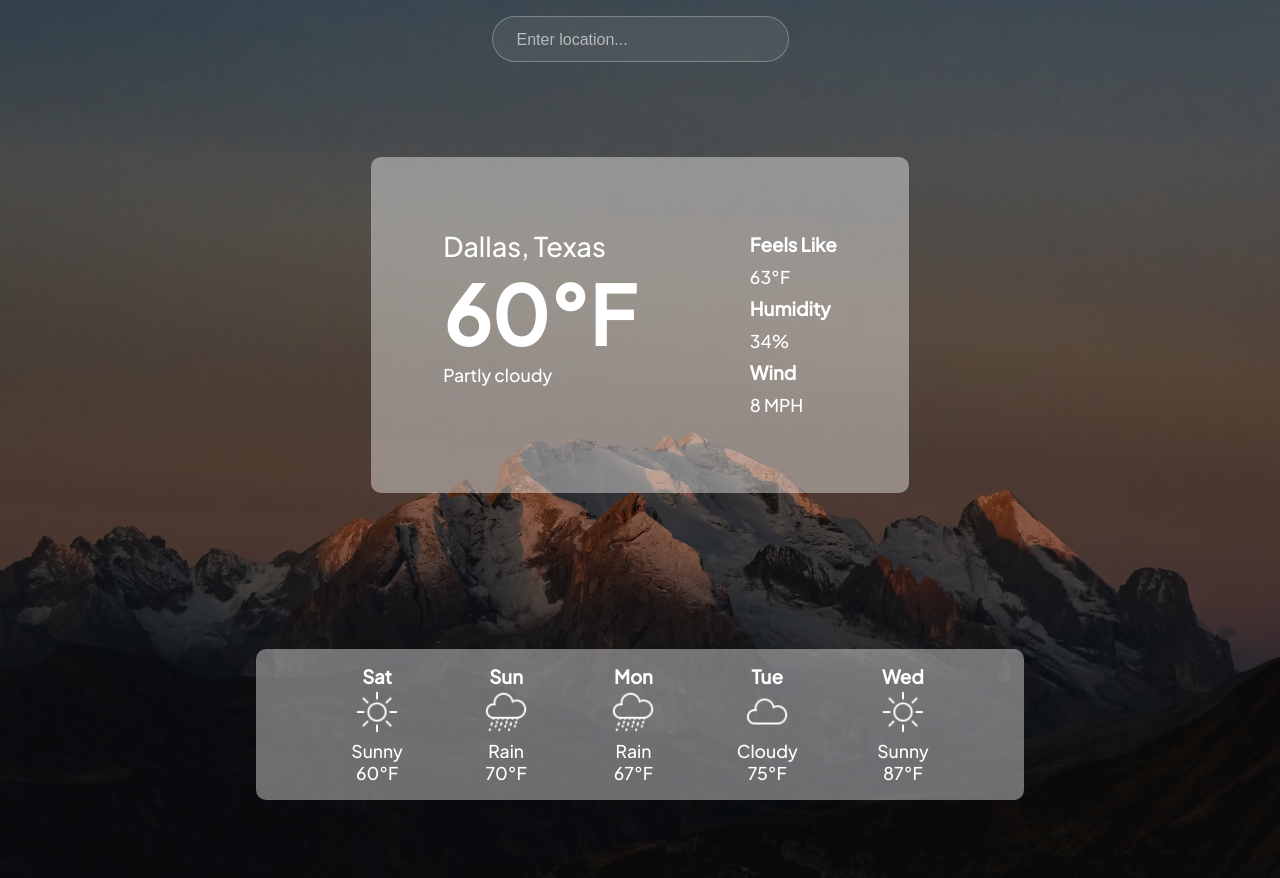
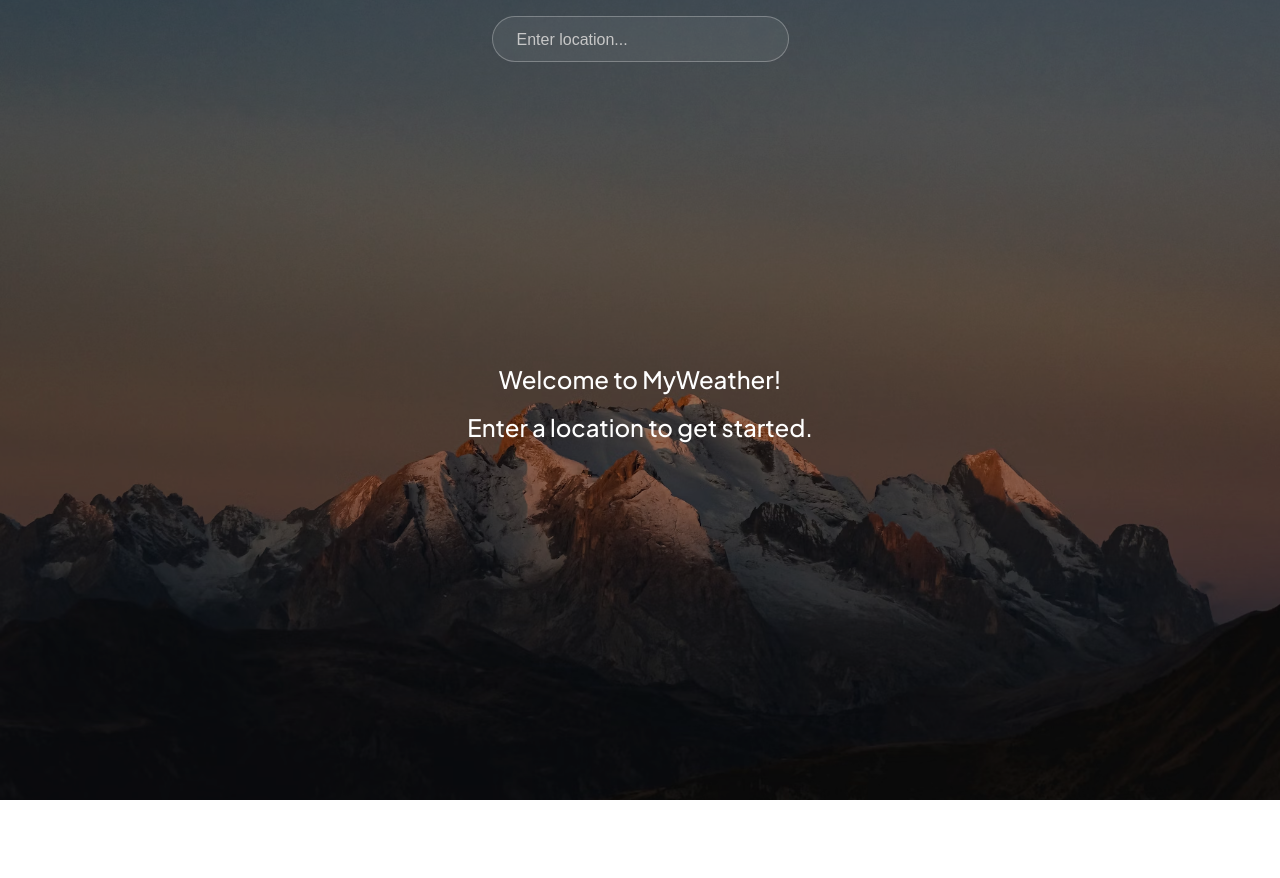
Before and after one commit to chynapb/my-weather, a React (Create React App) app: page / in a window 1280 px wide. After the commit the page ends 800 px from the top, so only its background shows below. Built offline with nearby package versions, Linux system fonts and the light colour scheme.

Commit message:
Axios and data

```diff
--- a/package.json
+++ b/package.json
@@ -7,6 +7,7 @@
     "@testing-library/react": "^13.4.0",
     "@testing-library/user-event": "^13.5.0",
     "axios": "^1.5.0",
+    "moment": "^2.29.4",
     "react": "^18.2.0",
     "react-dom": "^18.2.0",
     "react-scripts": "5.0.1",
--- a/src/App.css
+++ b/src/App.css
@@ -47,18 +47,18 @@ input {
 }
 
 input:hover {
-  background: rgba(255, 255, 255, 0.151);
+  background: rgba(255, 255, 255, 0.25);
   transition: 0.3s;
 }
 
 ::placeholder {
-  color: #b9b9b9;
+  color: #c7c7c7;
   font-size: 1rem;
 }
 
 .container {
-  max-width: 800px;
-  height: 800px;
+  max-width: 650px;
+  height: 650px;
   margin: auto;
   padding: 0 1rem;
   position: relative;
@@ -67,14 +67,19 @@ input:hover {
   justify-content: space-around;
 }
 
+.welcome > p {
+  font-size: 1.5rem;
+  text-align: center;
+  line-height: 3rem;
+}
+
 .current {
   display: flex;
-  margin: 1rem auto;
-  width: 70%;
-  margin: 1rem auto;
+  width: 100%;
+  margin: 100px auto;
   padding: 4.5rem;
-  border-radius: 10px;
-  background-color: rgba(255, 255, 255, 0.404);
+  border-radius: 15px;
+  background-color: rgba(255, 255, 255, 0.2);
 }
 
 .forecast {
@@ -82,14 +87,27 @@ input:hover {
   justify-content: space-evenly;
   text-align: center;
   width: 100%;
-  margin: 1rem auto;
+  margin: auto;
   padding: 1rem;
-  border-radius: 10px;
-  background-color: rgba(255, 255, 255, 0.404);
+  border-radius: 15px;
+  background-color: rgba(255, 255, 255, 0.2);
 }
 
-.city > p {
-  font-size: 1.7rem;
+.days {
+  padding-bottom: 5px;
+}
+
+.city {
+  font-size: 1.5rem;
+  padding-bottom: 5px;
+}
+
+.condition {
+  font-size: 1.5rem;
+}
+
+.bold {
+  font-weight: bold;
 }
 
 .left {
@@ -102,18 +120,24 @@ input:hover {
   flex-direction: column;
   align-items: flex-start;
   text-align: left;
-  line-height: 2rem;
+  line-height: 3rem;
+}
+
+h1 {
+  font-size: 3.5rem;
 }
 
 p {
   font-size: 1.1rem;
 }
 
-h1 {
-  font-size: 5rem;
+.current-img {
+  height: 6rem;
+  width: 6rem;
 }
 
 img {
+  padding: 3px;
   height: 3rem;
   width: 3rem;
 }
--- a/src/App.js
+++ b/src/App.js
@@ -1,15 +1,39 @@
 import './App.css';
+import { useState } from 'react';
+import axios from 'axios';
 import { Current } from './components/Current';
 import { Forecast } from './components/Forecast';
-import { Search } from './components/Search';
 
 function App() {
+  const [data, setData] = useState({});
+  const [city, setCity] = useState('');
+
+  const url = `http://api.weatherapi.com/v1/forecast.json?key=67e40025d62146e9afa123331231009&q=${city}&days=6&aqi=no&alerts=no`;
+
+  const getWeather = (event) => {
+    if (event.key === 'Enter') {
+      axios.get(url).then((response) => {
+        setData(response.data);
+        console.log(response.data);
+      });
+      setCity('');
+    }
+  };
+
   return (
     <div className='app'>
-      <Search />
+      <div className='search'>
+        <input
+          type='text'
+          value={city}
+          onChange={(e) => setCity(e.target.value)}
+          onKeyDown={getWeather}
+          placeholder='Enter location...'
+        />
+      </div>
       <div className='container'>
-        <Current />
-        <Forecast />
+        <Current data={data} />
+        <Forecast data={data} />
       </div>
     </div>
   );
--- a/src/components/Current.js
+++ b/src/components/Current.js
@@ -1,31 +1,68 @@
-export const Current = () => {
+export const Current = ({ data }) => {
   return (
+    <>
+      {data.current ? (
         <div className='current'>
           <div className='left'>
-        <div className='city'>
-          <p>Dallas, Texas</p>
+            <div>
+              <p className='city'>
+                {data.location.name}, {data.location.region}
+              </p>
             </div>
             <div>
-          <h1>60°F</h1>
+              <h1>{Math.round(data.current.temp_f)}°F</h1>
+              <img
+                className='current-img'
+                src={'/imgs/partly-cloudy.png'}
+                alt=''
+              />
             </div>
             <div>
-          <p>Partly cloudy</p>
+              <p className='condition'>{data.current.condition.text}</p>
             </div>
           </div>
           <div className='right'>
             <div>
-          <h3>Feels Like</h3>
-          <p>63°F</p>
+              <p>
+                <span className='bold'>High: </span>
+                {Math.round(data.forecast.forecastday[0].day.maxtemp_f)}°F
+              </p>
             </div>
             <div>
-          <h3>Humidity</h3>
-          <p>34%</p>
+              <p>
+                <span className='bold'>Low: </span>{' '}
+                {Math.round(data.forecast.forecastday[0].day.mintemp_f)}°F
+              </p>
             </div>
             <div>
-          <h3>Wind</h3>
-          <p>8 MPH</p>
+              <p>
+                <span className='bold'>Feels Like: </span>{' '}
+                {Math.round(data.current.feelslike_f)}°F
+              </p>
+            </div>
+            <div>
+              <p>
+                <span className='bold'>Humidity: </span>{' '}
+                {Math.round(data.current.humidity)}%
+              </p>
+            </div>
+            <div>
+              <p>
+                <span className='bold'>Wind: </span>{' '}
+                {Math.round(data.current.wind_mph)} MPH
+              </p>
             </div>
           </div>
         </div>
+      ) : (
+        <div className='welcome'>
+          <p>
+            Welcome to MyWeather!
+            <br />
+            Enter a location to get started.
+          </p>
+        </div>
+      )}
+    </>
   );
 };
--- a/src/components/Forecast.js
+++ b/src/components/Forecast.js
@@ -1,36 +1,37 @@
-export const Forecast = () => {
+import moment from 'moment';
+
+export const Forecast = ({ data }) => {
   return (
+    <>
+      {data.current && (
         <div className='forecast'>
-      <di>
-        <h3>Sat</h3>
+          <div>
+            <h4>{moment(data.forecast.forecastday[1].date).format('ddd')}</h4>
             <img src={'/imgs/sunny.png'} alt='' />
-        <p>Sunny</p>
-        <p>60°F</p>
-      </di>
-      <di>
-        <h3>Sun</h3>
+            <p>{Math.round(data.forecast.forecastday[1].day.avgtemp_f)}°F</p>
+          </div>
+          <div>
+            <h4>{moment(data.forecast.forecastday[2].date).format('ddd')}</h4>
             <img src={'/imgs/rain.png'} alt='' />
-        <p>Rain</p>
-        <p>70°F</p>
-      </di>
-      <di>
-        <h3>Mon</h3>
+            <p>{Math.round(data.forecast.forecastday[2].day.avgtemp_f)}°F</p>
+          </div>
+          <div>
+            <h4>{moment(data.forecast.forecastday[3].date).format('ddd')}</h4>
             <img src={'/imgs/rain.png'} alt='' />
-        <p>Rain</p>
-        <p>67°F</p>
-      </di>
-      <di>
-        <h3>Tue</h3>
+            <p>{Math.round(data.forecast.forecastday[3].day.avgtemp_f)}°F</p>
+          </div>
+          <div>
+            <h4>{moment(data.forecast.forecastday[4].date).format('ddd')}</h4>
             <img src={'/imgs/cloudy.png'} alt='' />
-        <p>Cloudy</p>
-        <p>75°F</p>
-      </di>
+            <p>{Math.round(data.forecast.forecastday[4].day.avgtemp_f)}°F</p>
+          </div>
           <div>
-        <h3>Wed</h3>
+            <h4>{moment(data.forecast.forecastday[5].date).format('ddd')}</h4>
             <img src={'/imgs/sunny.png'} alt='' />
-        <p>Sunny</p>
-        <p>87°F</p>
+            <p>{Math.round(data.forecast.forecastday[5].day.avgtemp_f)}°F</p>
           </div>
         </div>
+      )}
+    </>
   );
 };
--- a/src/components/Search.js
+++ /dev/null
@@ -1,7 +0,0 @@
-export const Search = () => {
-  return (
-    <div className='search'>
-      <input type='text' placeholder='Enter location...' />
-    </div>
-  );
-};
```
Also changed, not shown: public/imgs/up-arrow.png (added), 1 other file (tests, documents, lock files or other folders). Lines whose indentation alone changed are shown as unchanged.
